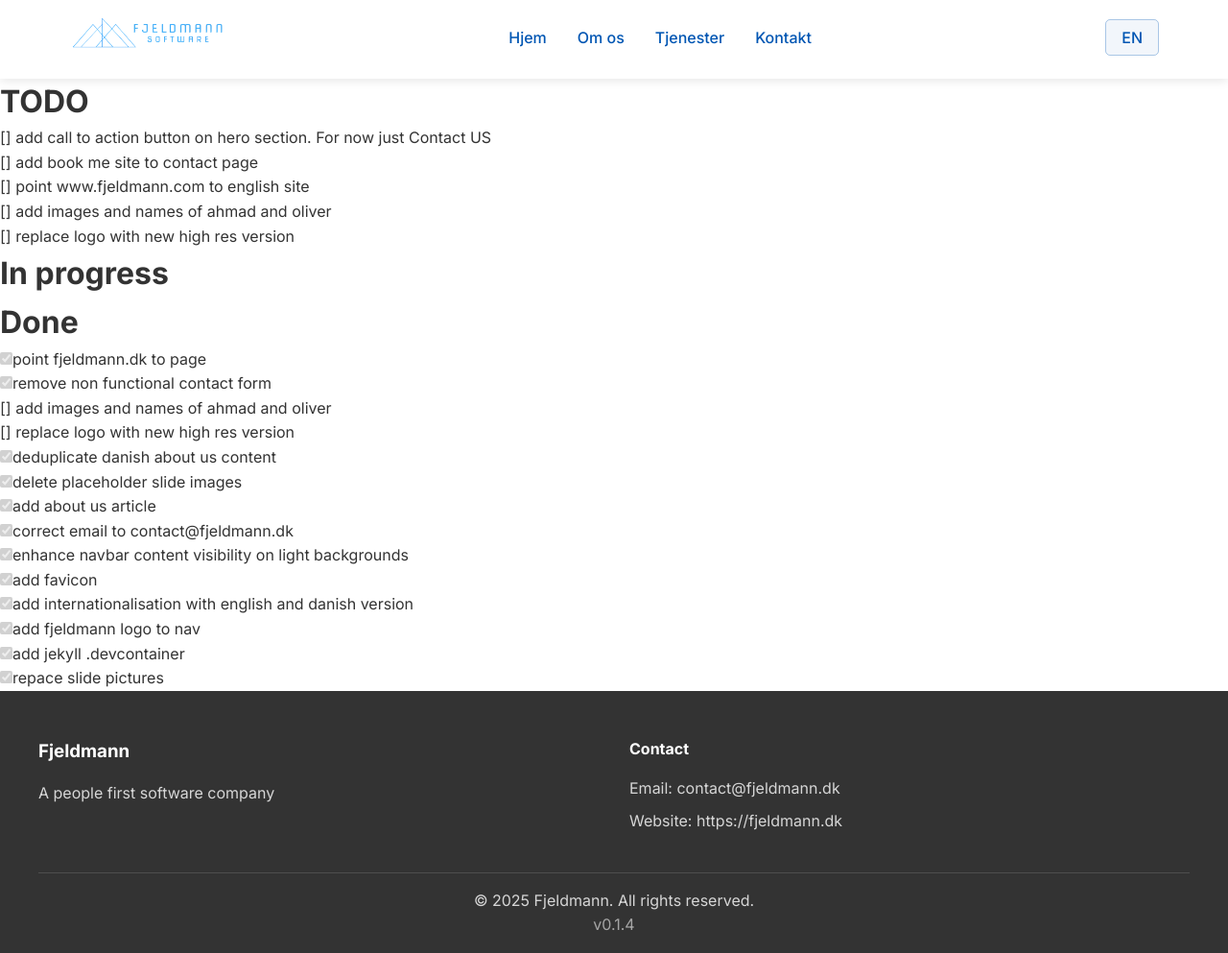
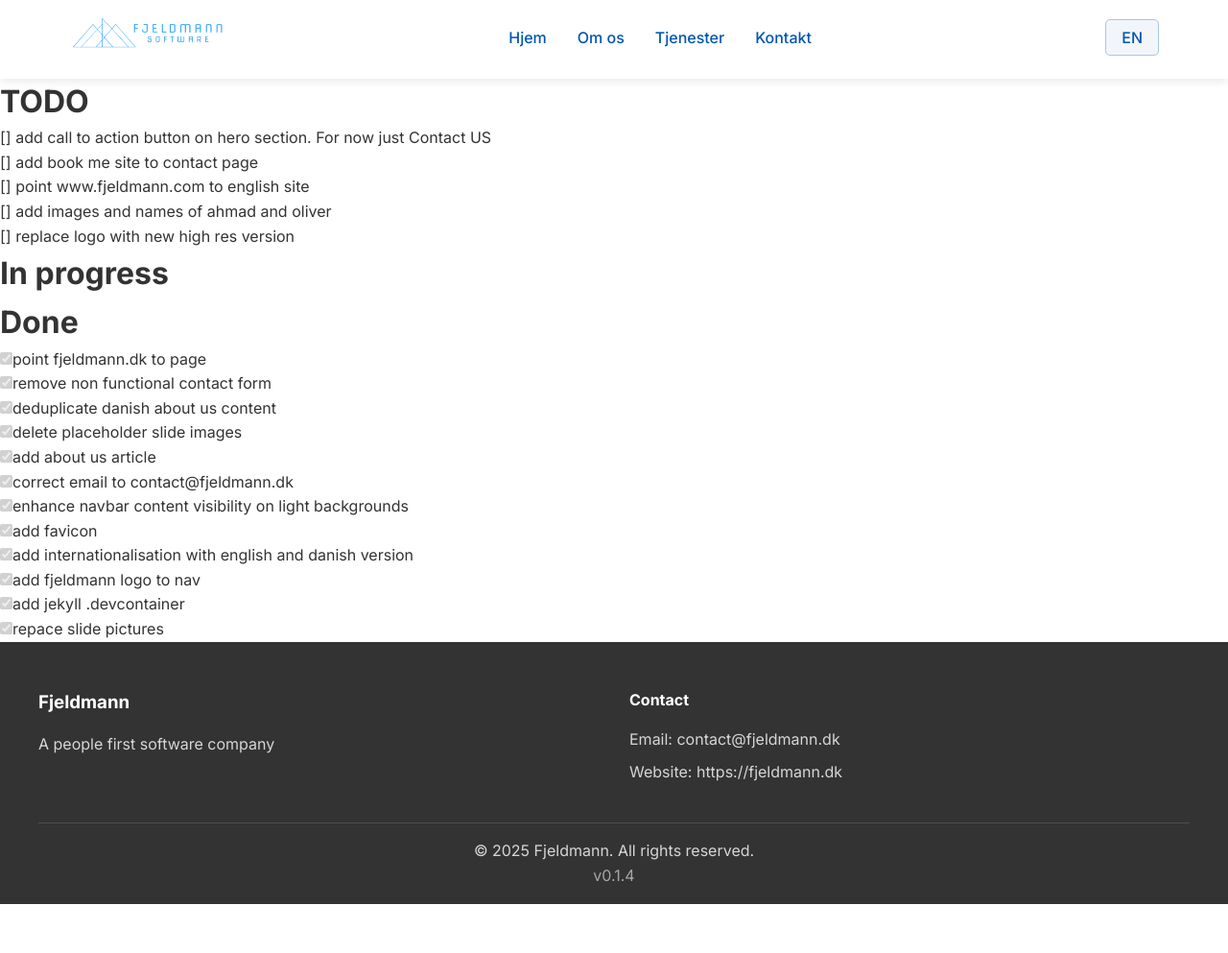
Before and after one commit to Fjeldmann/fjeldmann.github.io, a Jekyll site: the page built from todo.md, in a window 1280 px wide and 993 px high. Shown: the whole window at 96% size. Built offline with Jekyll 4.4.1, drawn with Linux system fonts in a browser that asks for light colours; our own code applies the rules of GitHub Pages for plain Markdown files.

Commit message:
Update todo.md

```diff
--- a/todo.md
+++ b/todo.md
@@ -1,4 +1,5 @@
 # TODO
+
 - [] add call to action button on hero section. For now just Contact US
 - [] add book me site to contact page
 - [] point www.fjeldmann.com to english site
@@ -9,10 +10,9 @@
 
 
 # Done
+
 - [x] point fjeldmann.dk to page
 - [x] remove non functional contact form
-- [] add images and names of ahmad and oliver
-- [] replace logo with new high res version
 - [x] deduplicate danish about us content
 - [x] delete placeholder slide images
 - [x] add about us article
```
